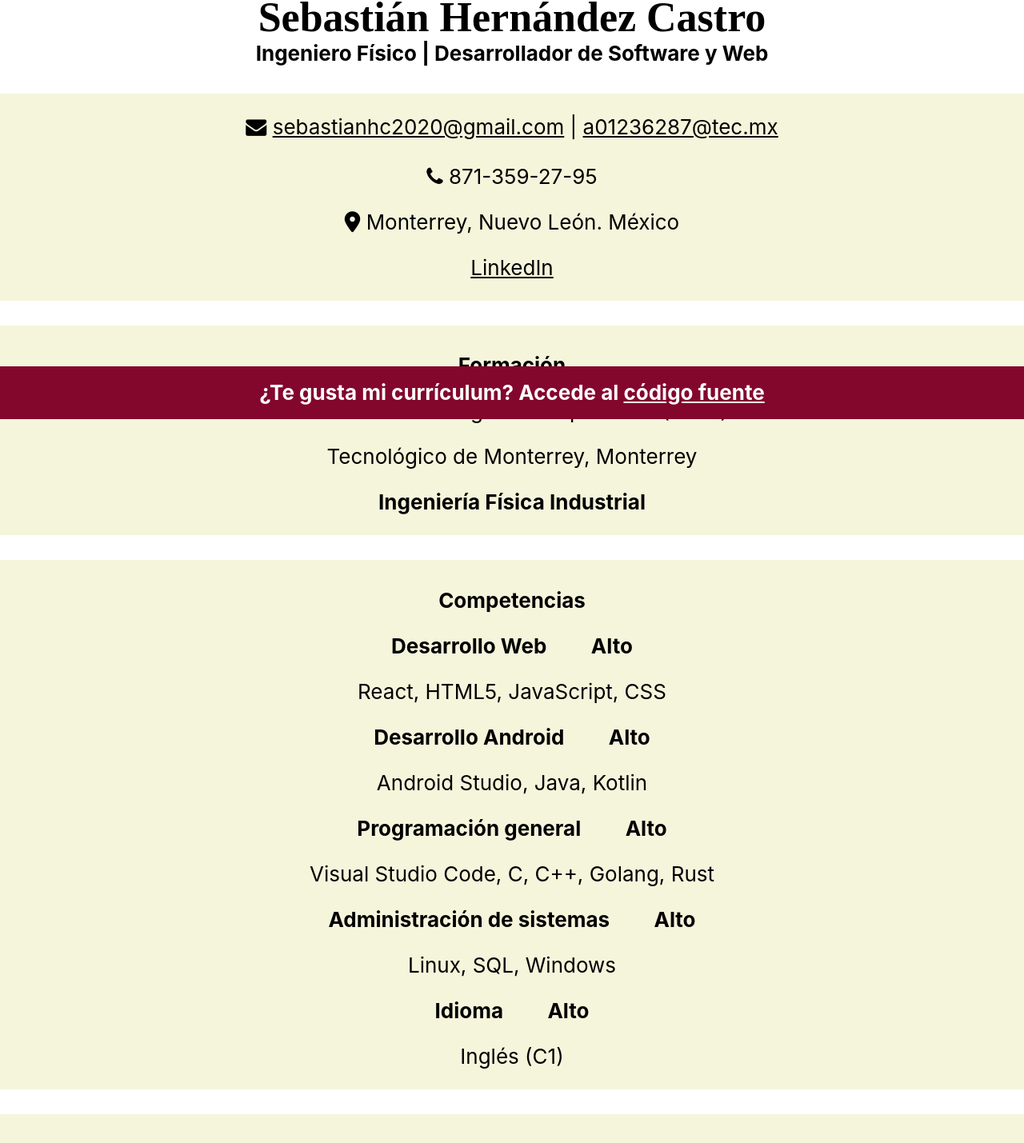
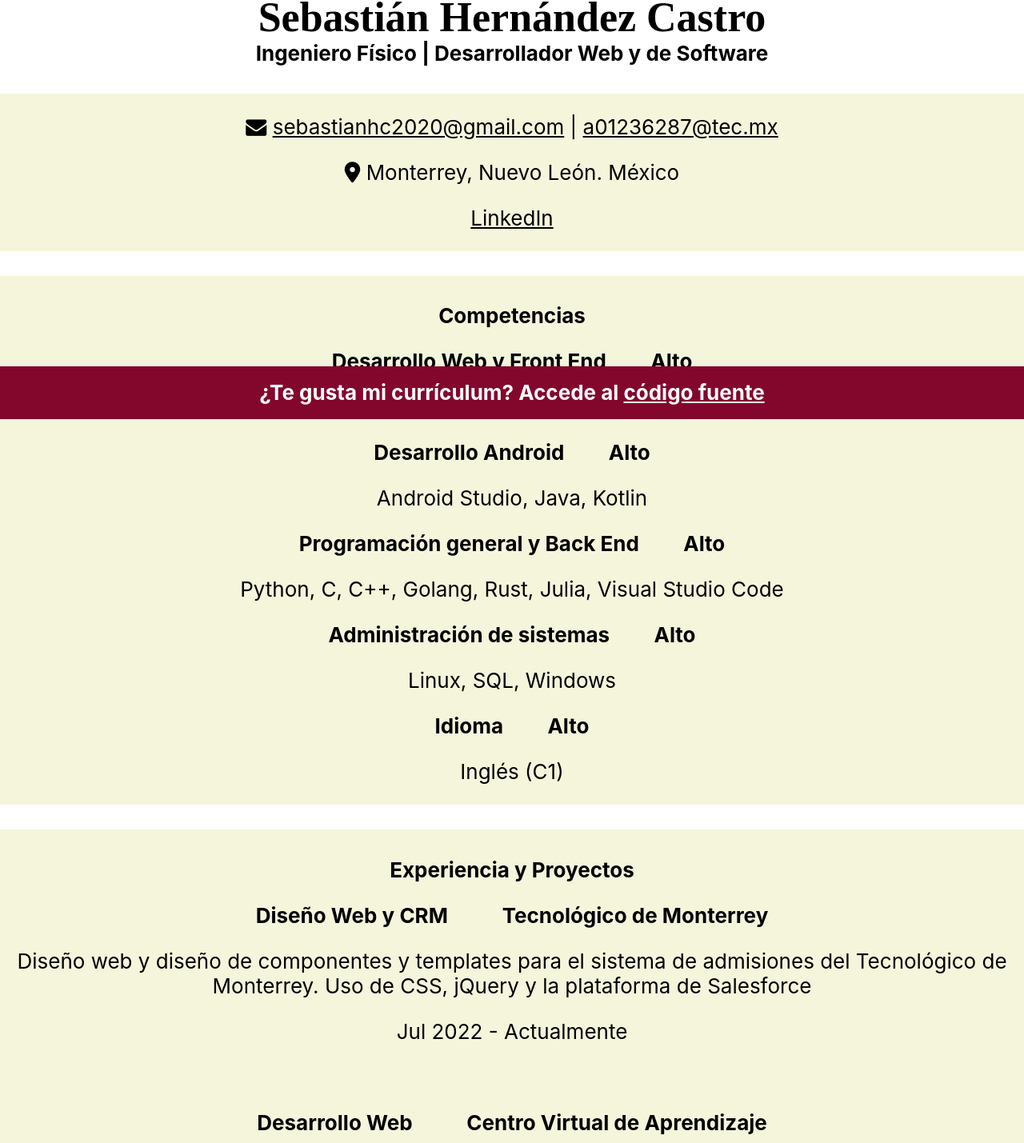
Before and after one commit to Animalsebas/curriculum_shc, a React (Create React App) app: page / in a window 1280 px wide. Shown: the part 276-1705 px from the top of the page at 80% size. Built offline with nearby package versions, Linux system fonts and the light colour scheme.

Commit message:
Cambios experiencia

```diff
--- a/src/App.js
+++ b/src/App.js
@@ -11,21 +11,21 @@ function App() {
       anchor: "Inicio                                  "
     },
     {
-      slug: "#DatosPersonales",
-      anchor: "Datos Personales                         "
+      slug: "#Competencias",
+      anchor: "Competencias                           "
+    },
+    {
+      slug: "#Experiencia",
+      anchor: "Experiencia                           "
     },
     {
       slug: "#Formacion",
       anchor: "Formación                           "
     },
     {
-      slug: "#Competencias",
-      anchor: "Competencias                           "
+      slug: "#DatosPersonales",
+      anchor: "Datos Personales                         "
     },
-    {
-      slug: "#Proyectos",
-      anchor: "Proyectos                           "
-    }
   ];
   return (
     <div className="App">
@@ -35,36 +35,28 @@ function App() {
       <br></br>
       <a id="Inicio"><img className="miFoto" alt="Mi Fotografía" src="foto.jpeg"/></a>
       <h1 className="miNombre">Sebastián Hernández Castro</h1>
-      <h4 className='miTitulo'>Ingeniero Físico | Desarrollador de Software y Web</h4>
+      <h4 className='miTitulo'>Ingeniero Físico | Desarrollador Web y de Software</h4>
       </header>
 
       <body className="App-body">
       <div className="block">
-        <p><i class="fa fa-envelope"></i>   <a href={"mailto:sebastianhc2020@gmail.com"} className="email-url">sebastianhc2020@gmail.com</a> | <a href={"mailto:a01236287@tec.mx"} className="email-url">a01236287@tec.mx</a><br></br><br></br><i class="fa fa-phone"></i>    871-359-27-95</p>
+        <p><i class="fa fa-envelope"></i>   <a href={"mailto:sebastianhc2020@gmail.com"} className="email-url">sebastianhc2020@gmail.com</a> | <a href={"mailto:a01236287@tec.mx"} className="email-url">a01236287@tec.mx</a></p>
         <p><i class='fas fa-map-marker-alt'></i>   Monterrey, Nuevo León. México</p>
         <p><a className="email-url" href="https://www.linkedin.com/in/sebasti%C3%A1n-hern%C3%A1ndez-castro-559581215" target="_blank">LinkedIn</a></p>
       </div>
       <Dropdown dropdownTitle="Apartados" items={items} />
-      <br></br>
-
-      <div className="block">
-      <a id="Formacion"><h4 className='tituloTarjeta'>Formación</h4></a>
-        <p>Profesional&nbsp;&nbsp;&nbsp;&nbsp;&nbsp;&nbsp;&nbsp;&nbsp;&nbsp;ago 2021 - presente (2025)</p>
-        <p>Tecnológico de Monterrey, Monterrey</p>
-        <p><strong>Ingeniería Física Industrial</strong></p>
-      </div>
 
       <br></br>
       <div className="block">
       <a id="Competencias"><h4 className='tituloTarjeta'>Competencias</h4></a>
-        <p><strong>Desarrollo Web&nbsp;&nbsp;&nbsp;&nbsp;&nbsp;&nbsp;&nbsp;&nbsp;&nbsp;Alto</strong></p>
-        <p>React, HTML5, JavaScript, CSS</p>
+        <p><strong>Desarrollo Web y Front End&nbsp;&nbsp;&nbsp;&nbsp;&nbsp;&nbsp;&nbsp;&nbsp;&nbsp;Alto</strong></p>
+        <p>CSS, JavaScript, HTML5, React, jQuery, CRM (Salesforce)</p>
 
         <p><strong>Desarrollo Android&nbsp;&nbsp;&nbsp;&nbsp;&nbsp;&nbsp;&nbsp;&nbsp;&nbsp;Alto</strong></p>
         <p>Android Studio, Java, Kotlin</p>
 
-        <p><strong>Programación general&nbsp;&nbsp;&nbsp;&nbsp;&nbsp;&nbsp;&nbsp;&nbsp;&nbsp;Alto</strong></p>
-        <p>Visual Studio Code, C, C++, Golang, Rust</p>
+        <p><strong>Programación general y Back End&nbsp;&nbsp;&nbsp;&nbsp;&nbsp;&nbsp;&nbsp;&nbsp;&nbsp;Alto</strong></p>
+        <p>Python, C, C++, Golang, Rust, Julia, Visual Studio Code</p>
 
         <p><strong>Administración de sistemas&nbsp;&nbsp;&nbsp;&nbsp;&nbsp;&nbsp;&nbsp;&nbsp;&nbsp;Alto</strong></p>
         <p>Linux, SQL, Windows</p>
@@ -75,7 +67,17 @@ function App() {
       </div>
       <br></br>
       <div className="block">
-      <a id="Proyectos"><h4 className='tituloTarjeta'>Proyectos y Experiencia</h4></a>
+      <a id="Experiencia"><h4 className='tituloTarjeta'>Experiencia y Proyectos</h4></a>
+        <p><strong>Diseño Web y CRM &nbsp;&nbsp;&nbsp;&nbsp;&nbsp;&nbsp;&nbsp;&nbsp;&nbsp; Tecnológico de Monterrey</strong></p>
+        <p>Diseño web y diseño de componentes y templates para el sistema de admisiones del Tecnológico de Monterrey. Uso de CSS, jQuery y la plataforma de Salesforce</p>
+        <p>Jul 2022 - Actualmente</p>
+        <br></br>
+
+        <p><strong>Desarrollo Web &nbsp;&nbsp;&nbsp;&nbsp;&nbsp;&nbsp;&nbsp;&nbsp;&nbsp; Centro Virtual de Aprendizaje</strong></p>
+        <p>Diseño de un curso web llamado "Curso preeliminar de estadística" con con componentes interactivos, mapa de progreso y exames. Uso de JavaScript, Bootstrap (CSS) y HTML5</p>
+        <p>Jul 2022 - Dic 2022</p>
+        <br></br>
+
         <p><strong>Android App&nbsp;&nbsp;&nbsp;&nbsp;&nbsp;&nbsp;&nbsp;&nbsp;&nbsp;IncluyeT</strong></p>
         <p className='longText'>IncluyeT: Lengua de Señas Mexicana y Braille, es una aplicación educativa que te ayudará a aprender lengua de señas mexicana y el sistema Braille español. Puedes consultar el abecedario en lengua de señas mexicana y en el sistema Braille, además, contiene un diccionario constantemente alimentado de palabras y su respectiva seña, en donde también puedes encontrar un texto descriptivo de como realizarla. <a href={ "https://play.google.com/store/apps/details?id=com.incluyet.incluyet&hl=es_MX&gl=US"} target="_blank">Descargala Aqui</a></p>
         <div className='video'>
@@ -103,9 +105,17 @@ function App() {
       </div>
       <br></br>
 
+
+      <div className="block">
+      <a id="Formacion"><h4 className='tituloTarjeta'>Formación</h4></a>
+        <p>Profesional&nbsp;&nbsp;&nbsp;&nbsp;&nbsp;&nbsp;&nbsp;&nbsp;&nbsp;ago 2021 - presente (2025)</p>
+        <p>Tecnológico de Monterrey, Monterrey</p>
+        <p><strong>Ingeniería Física Industrial</strong></p>
+      </div>
+      <br></br>
       <div className="block">
         <a id="DatosPersonales"><h4 className='tituloTarjeta'>Datos Personales</h4></a>
-        <p><strong>Fecha de nacimiento:</strong> 1 de octubre de 2003 (18 años)</p>
+        <p><strong>Edad:</strong> 19 años</p>
         <p><strong>Nacionalidad:</strong> mexicana</p>
       </div>
       <br></br>
```
Also changed, not shown: 1 other file (tests, documents, lock files or other folders).
